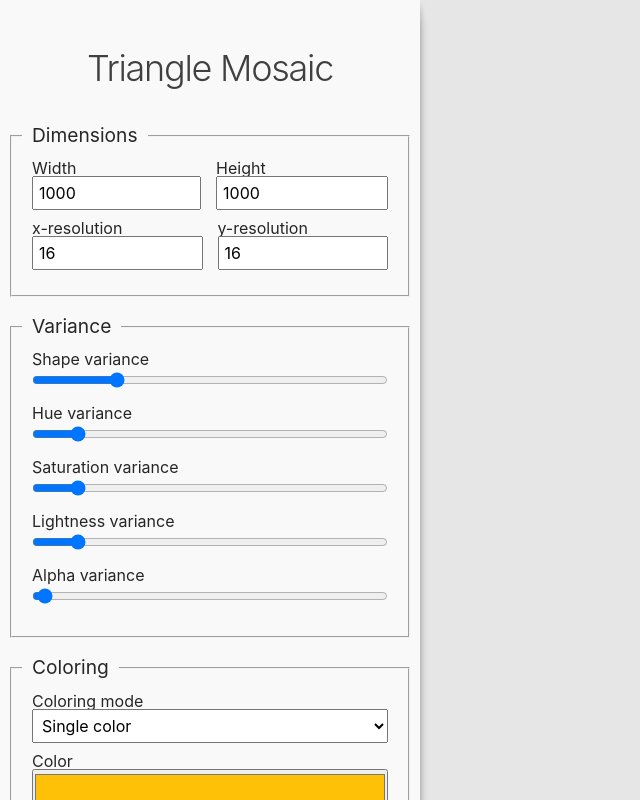
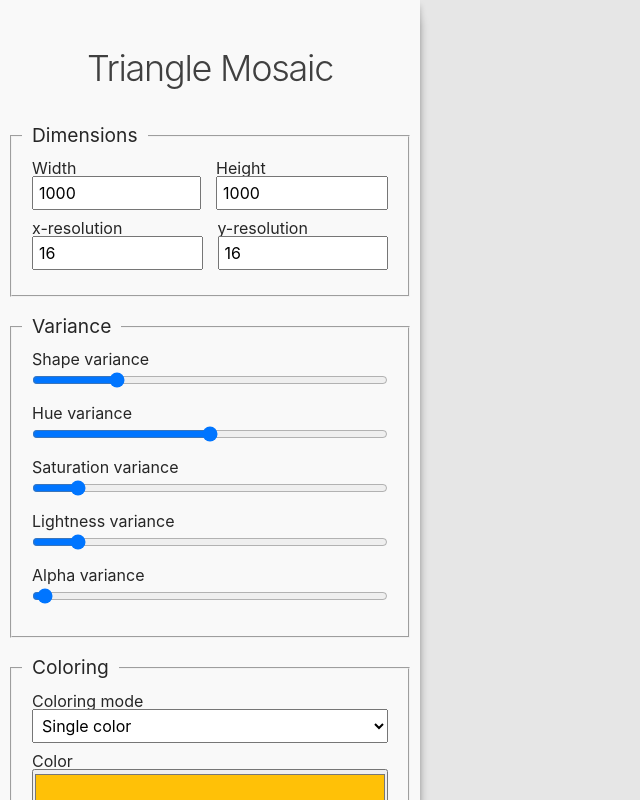
Before and after one commit to bence-toth/triangle-mosaic, a React (Create React App) app in the folder triangle-mosaic-demo/: page / in a window 1280 px wide. Shown: the whole page, without its empty margins (0-640 px from the left). Built offline with nearby package versions, Linux system fonts and the light colour scheme.

Commit message:
Hooked up variance controls to state

```diff
--- a/triangle-mosaic-demo/src/components/app/app.jsx
+++ b/triangle-mosaic-demo/src/components/app/app.jsx
@@ -101,7 +101,6 @@ const actions = {
 }
 
 const reducer = (state, action) => {
-  console.log({action, state})
   switch (action.type) {
     case actions.updateWidth:
       return {
@@ -186,7 +185,7 @@ const App = () => {
                   value={state.width}
                   onChange={({target: {value}}) => dispatch({
                     type: actions.updateWidth,
-                    width: value
+                    width: Number(value)
                   })}
                   id='form-width'
                   type='number'
@@ -199,7 +198,7 @@ const App = () => {
                   value={state.height}
                   onChange={({target: {value}}) => dispatch({
                     type: actions.updateHeight,
-                    height: value
+                    height: Number(value)
                   })}
                   id='form-height'
                   type='number'
@@ -214,7 +213,7 @@ const App = () => {
                   value={state.xResolution}
                   onChange={({target: {value}}) => dispatch({
                     type: actions.updateXResolution,
-                    xResolution: value
+                    xResolution: Number(value)
                   })}
                   id='form-x-resolution'
                   type='number'
@@ -228,7 +227,7 @@ const App = () => {
                   value={state.yResolution}
                   onChange={({target: {value}}) => dispatch({
                     type: actions.updateYResolution,
-                    yResolution: value
+                    yResolution: Number(value)
                   })}
                   id='form-y-resolution'
                   type='number'
@@ -242,23 +241,78 @@ const App = () => {
             <legend>Variance</legend>
             <div className='formField'>
               <label htmlFor='form-shape-fuzz'>Shape variance</label>
-              <input id='form-shape-fuzz' type='range' min='0' max='3' value='0.65' step='0.01' />
+              <input
+                onInput={({target: {value}}) => dispatch({
+                  type: actions.updateShapeFuzz,
+                  shapeFuzz: Number(value)
+                })}
+                value={state.shapeFuzz}
+                id='form-shape-fuzz'
+                type='range'
+                min='0'
+                max='3'
+                step='0.01'
+              />
             </div>
             <div className='formField'>
               <label htmlFor='form-hue-fuzz'>Hue variance</label>
-              <input id='form-hue-fuzz' type='range' min='0' max='1' value='0.1' step='0.01' />
+              <input
+                onInput={({target: {value}}) => dispatch({
+                  type: actions.updateHueFuzz,
+                  hueFuzz: Number(value)
+                })}
+                value={state.colorFuzz.hueFuzz}
+                id='form-hue-fuzz'
+                type='range'
+                min='0'
+                max='1'
+                step='0.01'
+              />
             </div>
             <div className='formField'>
               <label htmlFor='form-saturation-fuzz'>Saturation variance</label>
-              <input id='form-saturation-fuzz' type='range' min='0' max='1' value='0.1' step='0.01' />
+              <input
+                onInput={({target: {value}}) => dispatch({
+                  type: actions.updateSaturationFuzz,
+                  saturationFuzz: Number(value)
+                })}
+                value={state.colorFuzz.saturation}
+                id='form-saturation-fuzz'
+                type='range'
+                min='0'
+                max='1'
+                step='0.01'
+              />
             </div>
             <div className='formField'>
               <label htmlFor='form-lightness-fuzz'>Lightness variance</label>
-              <input id='form-lightness-fuzz' type='range' min='0' max='1' value='0.1' step='0.01' />
+              <input
+                onInput={({target: {value}}) => dispatch({
+                  type: actions.updateLightnessFuzz,
+                  lightnessFuzz: Number(value)
+                })}
+                value={state.colorFuzz.lightness}
+                id='form-lightness-fuzz'
+                type='range'
+                min='0'
+                max='1'
+                step='0.01'
+              />
             </div>
             <div className='formField'>
               <label htmlFor='form-alpha-fuzz'>Alpha variance</label>
-              <input id='form-alpha-fuzz' type='range' min='0' max='1' value='0' step='0.01' />
+              <input
+                onInput={({target: {value}}) => dispatch({
+                  type: actions.updateAlphaFuzz,
+                  alphaFuzz: Number(value)
+                })}
+                value={state.colorFuzz.alpha}
+                id='form-alpha-fuzz'
+                type='range'
+                min='0'
+                max='1'
+                step='0.01'
+              />
             </div>
           </fieldset>
           <fieldset>
```
